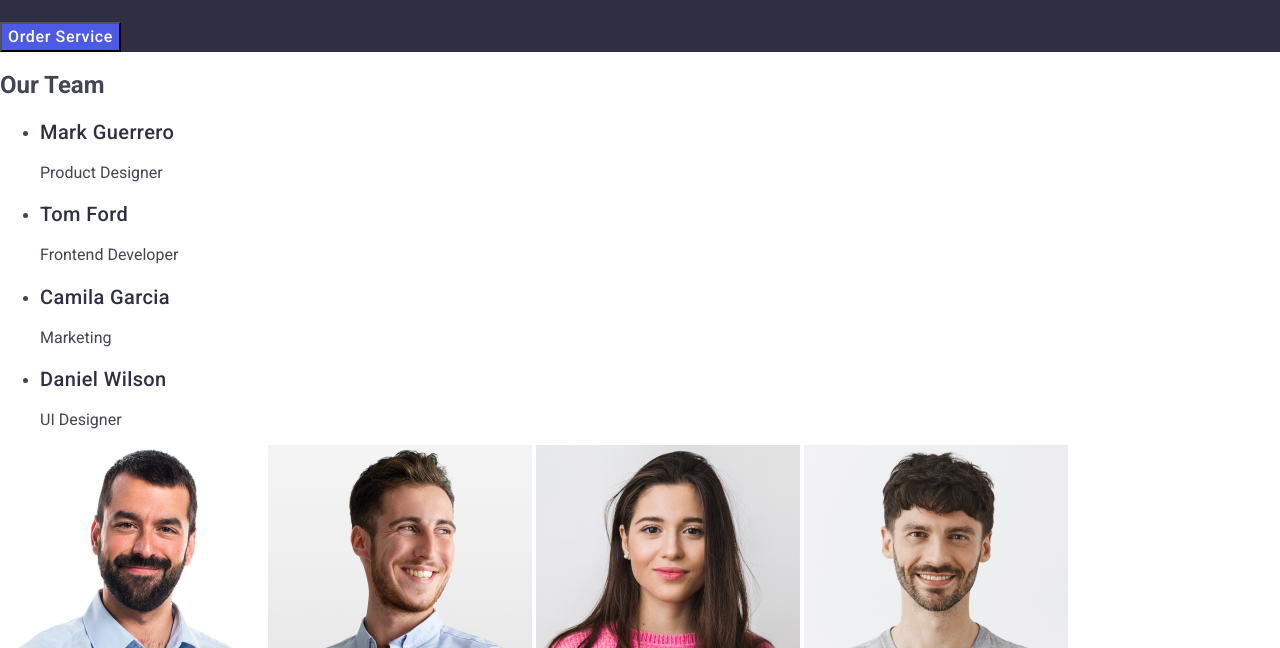
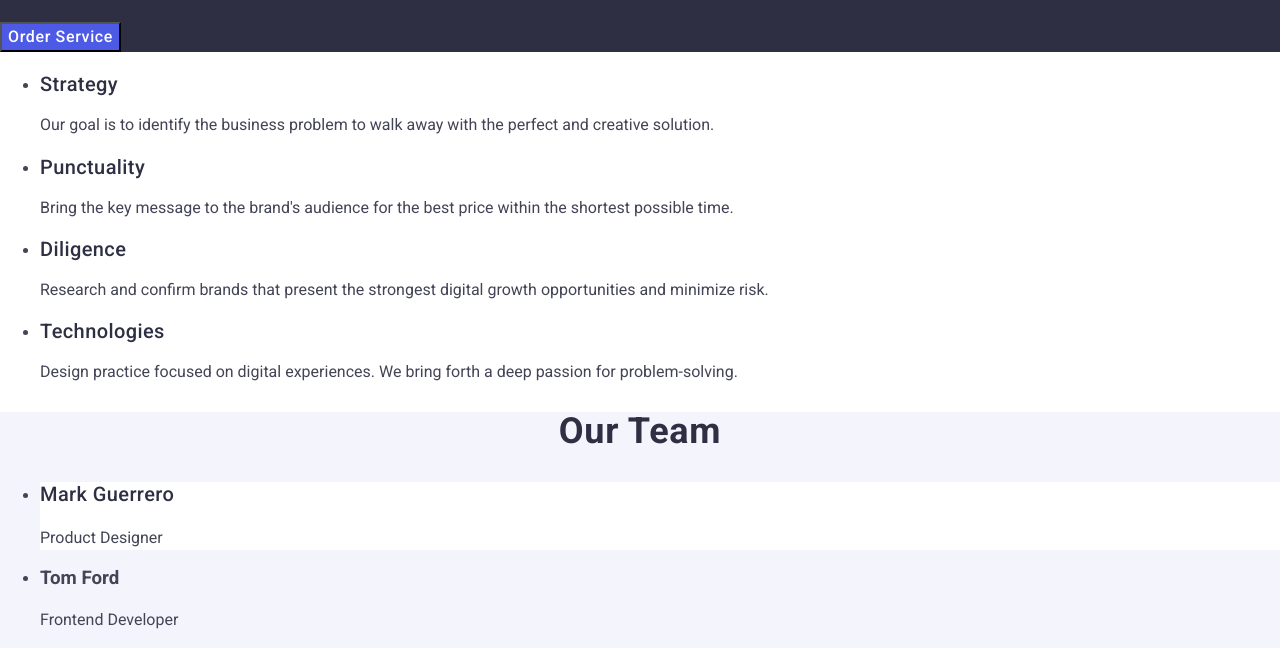
Before and after one commit to flatrone1413/goit-markup-hw-02, a plain HTML site: page index.html in a window 1280 px wide. Shown: the part 304-952 px from the top of the page. Drawn offline with nearby package versions, Linux system fonts and the light colour scheme.

Commit message:
section3

```diff
--- a/css/styles.css
+++ b/css/styles.css
@@ -67,16 +67,43 @@ main .section-one button.order-button:hover{
 main .section-two h2{
 
 }
-main .section-two ul li h3.teammate{
+main .section-two ul li h3.job-title{
     font-weight: 500;
     font-size: 20px;
     line-height: 1.2;
     letter-spacing: 0.02em;
     color: #2e2f42;
 }
-main .section-two ul li h3.job{
+main .section-two ul li h3.job-def{
     font-size: 16px;
     line-height: 1.5;
     letter-spacing: 0.02em;
     color: #434455;
 }
+.section-three{
+    background-color: #f4f4fd;
+}
+.section-three .our-team{
+    font-size: 36px;
+    line-height: 1.11;
+    text-align: center;
+    letter-spacing: 0.02em;
+    text-transform: capitalize;
+    color: #2e2f42;
+}
+.section-three ul li.teammates{
+    background-color: #FFFFFF;
+}
+.section-three ul li h3.t-name{
+    font-weight: 500;
+    font-size: 20px;
+    line-height: 1.2;
+    letter-spacing: 0.02em;
+    color: #2e2f42;
+}
+.section-three ul li p.job{
+    font-size: 16px;
+    line-height: 1.5;
+    letter-spacing: 0.02em
+    color: #434455;
+}
--- a/index.html
+++ b/index.html
@@ -51,10 +51,43 @@
         <button type="button" class="order-button">Order Service</button>
       </section>
       <section class="section-two">
-        <h2>Our Team</h2>
+        <h2></h2>
         <ul>
           <li>
-            <h3 class="teammate">Mark Guerrero</h3>
+            <h3 class="job-title">Strategy</h3>
+            <p class="job-def">
+              Our goal is to identify the business problem to walk away with the
+              perfect and creative solution.
+            </p>
+          </li>
+          <li>
+            <h3 class="job-title">Punctuality</h3>
+            <p class="job-def">
+              Bring the key message to the brand's audience for the best price
+              within the shortest possible time.
+            </p>
+          </li>
+          <li>
+            <h3 class="job-title">Diligence</h3>
+            <p class="job-def">
+              Research and confirm brands that present the strongest digital
+              growth opportunities and minimize risk.
+            </p>
+          </li>
+          <li>
+            <h3 class="job-title">Technologies</h3>
+            <p class="job-def">
+              Design practice focused on digital experiences. We bring forth a
+              deep passion for problem-solving.
+            </p>
+          </li>
+        </ul>
+      </section>
+      <section class="section-three">
+        <h2 class="our-team">Our Team</h2>
+        <ul>
+          <li class="teammates">
+            <h3 class="t-name">Mark Guerrero</h3>
             <p class="job">Product Designer</p>
           </li>
           <li>
```
